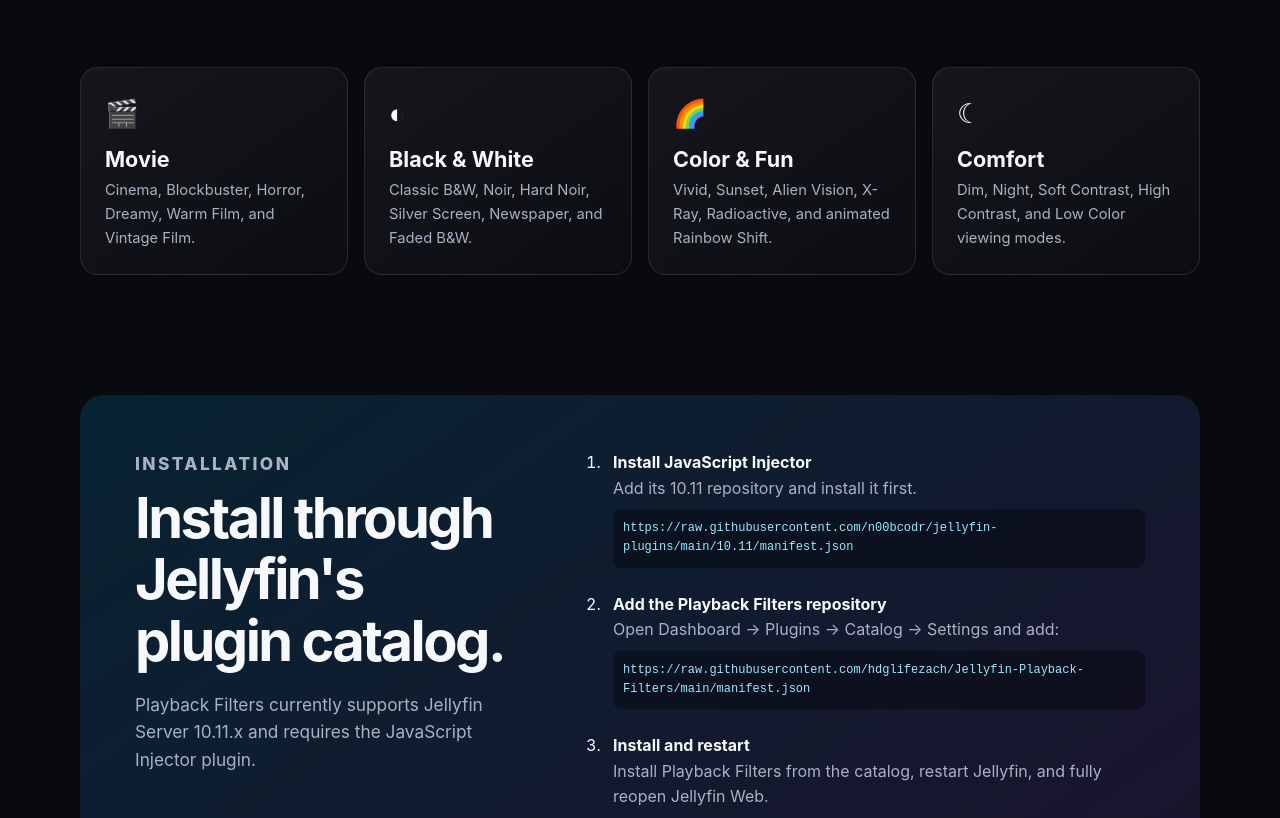
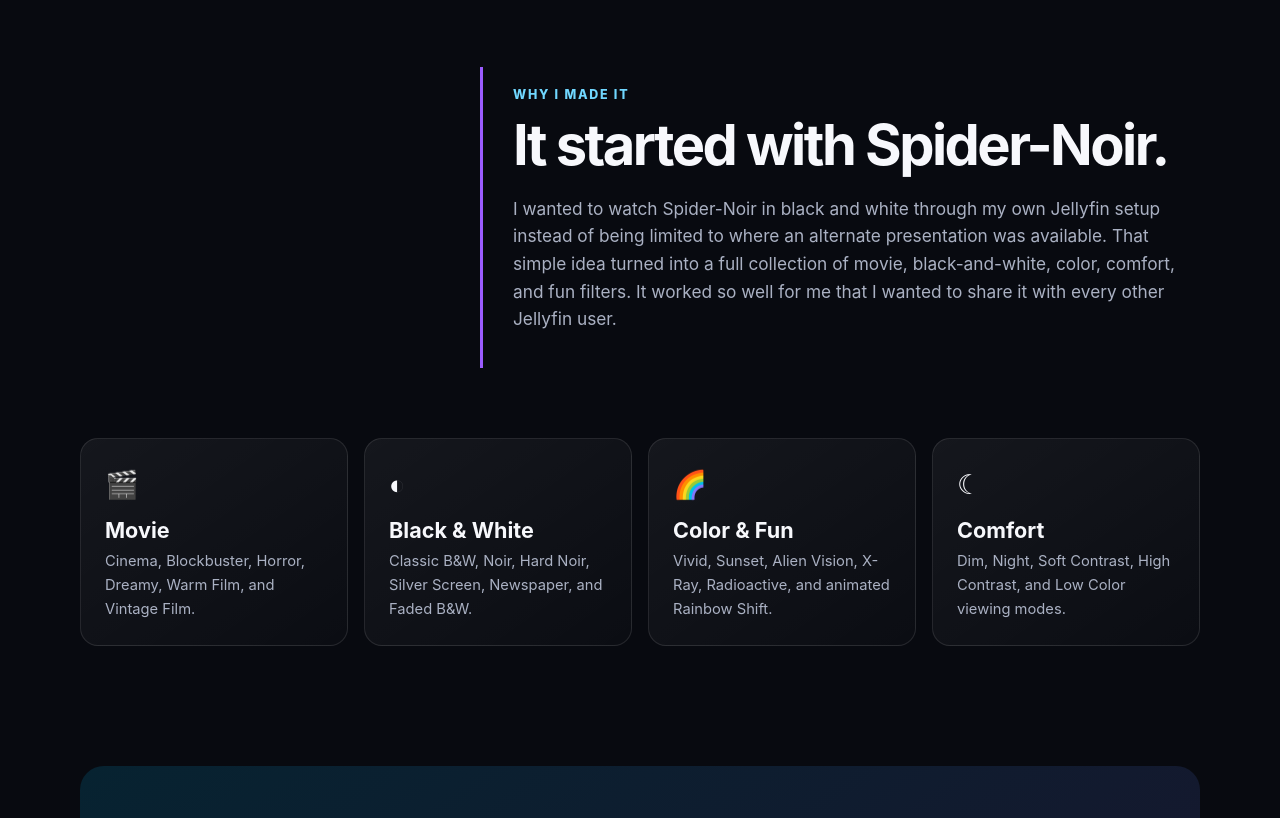
Before and after one commit to hdglifezach/Jellyfin-Playback-Filters, a plain HTML site: page docs/index.html in a window 1280 px wide. Shown: the part 1279-2097 px from the top of the page. Drawn offline with Linux system fonts and the light colour scheme.

Commit message:
Add project origin story

```diff
--- a/docs/index.html
+++ b/docs/index.html
@@ -59,6 +59,18 @@
         Open the filter menu beside the volume control, select a look, and it applies
         immediately. Your selection is remembered in that browser. Filters run
         on the client GPU, preserving direct play and direct stream.
+      </p>
+    </section>
+
+    <section class="story">
+      <p class="eyebrow">Why I made it</p>
+      <h2>It started with Spider-Noir.</h2>
+      <p>
+        I wanted to watch Spider-Noir in black and white through my own Jellyfin
+        setup instead of being limited to where an alternate presentation was
+        available. That simple idea turned into a full collection of movie,
+        black-and-white, color, comfort, and fun filters. It worked so well for
+        me that I wanted to share it with every other Jellyfin user.
       </p>
     </section>
 
--- a/docs/style.css
+++ b/docs/style.css
@@ -141,7 +141,13 @@
 .filter-menu .selected { background: var(--accent); color: #001018; font-weight: 800; }
 
 main { padding-block: 110px; }
-.intro { max-width: 720px; margin-bottom: 70px; }
+.intro, .story { max-width: 720px; margin-bottom: 70px; }
+.story {
+  margin-left: auto;
+  border-left: 3px solid var(--accent-2);
+  padding: 18px 0 18px 30px;
+}
+.story p:last-child { color: var(--muted); font-size: 1.08rem; }
 .cards { display: grid; grid-template-columns: repeat(4, 1fr); gap: 16px; }
 .cards article, .notice {
   border: 1px solid rgba(255, 255, 255, .1);
```
Also changed, not shown: 2 other files.
